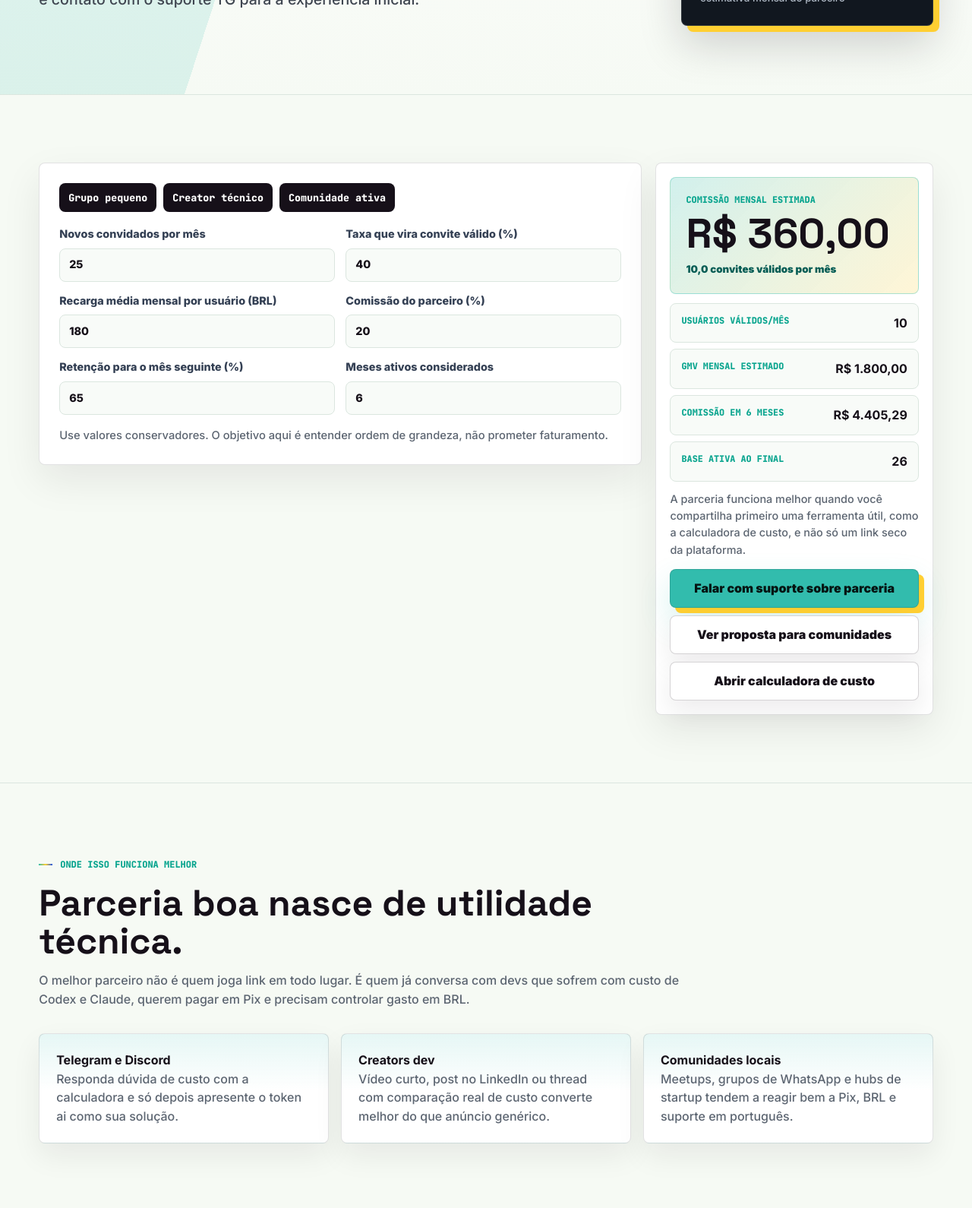
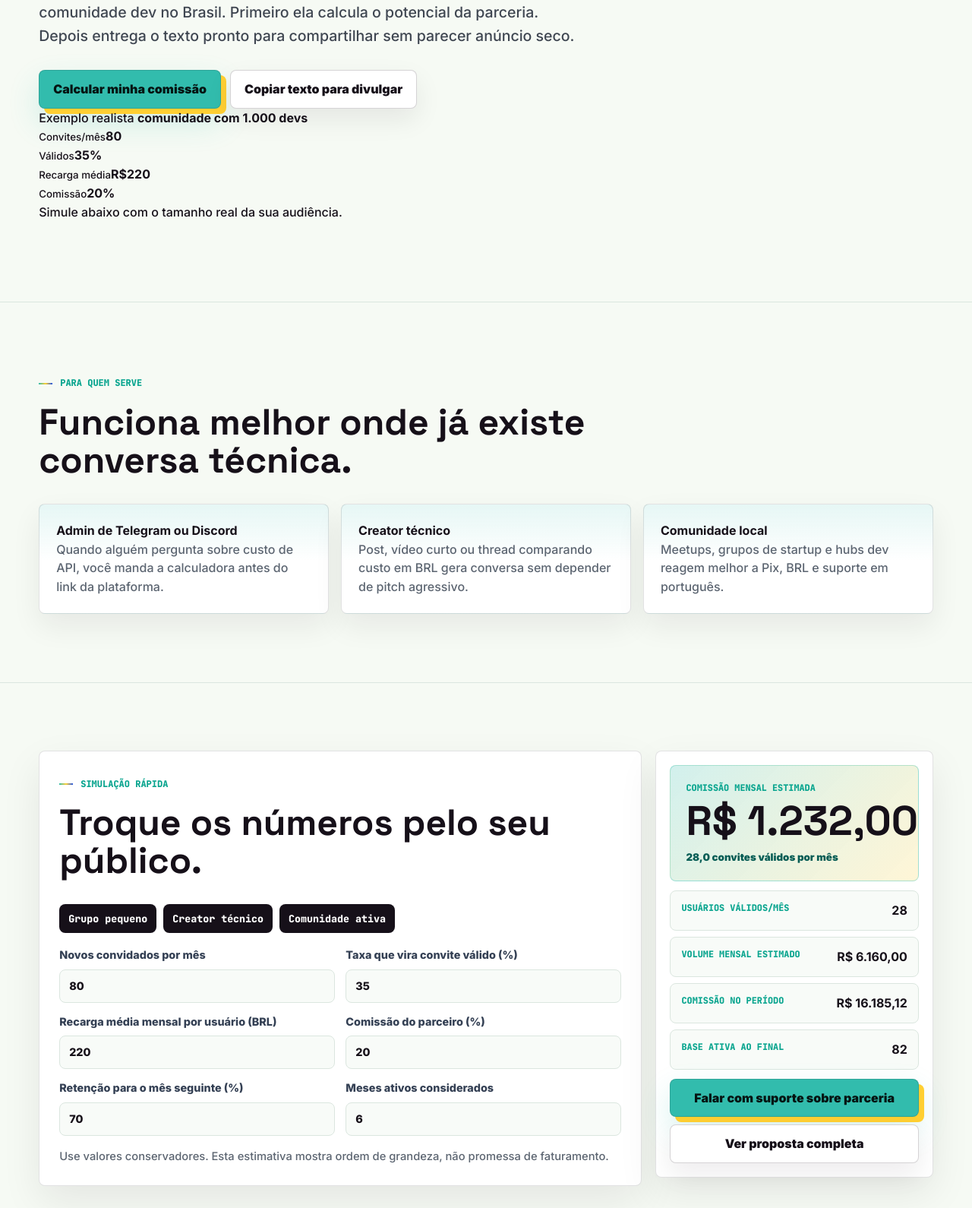
Before and after one commit to zk935217486-sys/api-ia-brasil-pix, a website: page docs/ferramentas/calculadora-comissao-parceria-token-ai.html in a window 1280 px wide. Shown: the part 571-2161 px from the top of the page at 76% size. Drawn offline with Linux system fonts and the light colour scheme.

Commit message:
Refine partner page for creator sharing

```diff
--- a/docs/ferramentas/calculadora-comissao-parceria-token-ai.html
+++ b/docs/ferramentas/calculadora-comissao-parceria-token-ai.html
@@ -66,26 +66,62 @@
       <a class="header-cta" href="https://api.8uie.com/home">R$5 via suporte</a>
     </header>
 
-    <main class="calculator-page">
-      <section class="calculator-hero">
-        <div>
+    <main class="calculator-page partner-page">
+      <section class="partner-hero">
+        <div class="partner-hero-copy">
           <p class="eyebrow">Ferramenta para parceiros</p>
-          <h1>Calcule quanto sua audiência pode render em comissão.</h1>
+          <h1>Mostre para sua comunidade quanto indicar Codex e Claude pode render.</h1>
           <p class="hero-text">
-            Se você tem grupo, canal, comunidade, newsletter ou audiência dev, esta página ajuda a estimar o potencial
-            da parceria do token ai. A comissão é de 20% sobre convites válidos que realmente entram no fluxo:
-            cadastro, tutorial e contato com o suporte TG para a experiência inicial.
+            Uma página feita para admin de Telegram, Discord, creator técnico e comunidade dev no Brasil. Primeiro ela
+            calcula o potencial da parceria. Depois entrega o texto pronto para compartilhar sem parecer anúncio seco.
           </p>
+          <div class="hero-actions">
+            <a class="button primary" href="#calculadora">Calcular minha comissão</a>
+            <a class="button secondary" href="#copiar">Copiar texto para divulgar</a>
+          </div>
         </div>
-        <div class="calculator-ledger" aria-label="Resumo da comissão estimada">
-          <span>COMISSÃO</span>
-          <strong id="heroCommission">R$ 0</strong>
-          <small>estimativa mensal do parceiro</small>
+
+        <aside class="creator-snapshot" aria-label="Exemplo de comissão para uma comunidade dev">
+          <span>Exemplo realista</span>
+          <strong>comunidade com 1.000 devs</strong>
+          <div class="snapshot-grid">
+            <div><small>Convites/mês</small><b>80</b></div>
+            <div><small>Válidos</small><b>35%</b></div>
+            <div><small>Recarga média</small><b>R$220</b></div>
+            <div><small>Comissão</small><b>20%</b></div>
+          </div>
+          <p>Simule abaixo com o tamanho real da sua audiência.</p>
+        </aside>
+      </section>
+
+      <section class="partner-fit">
+        <div class="section-heading">
+          <p class="eyebrow">Para quem serve</p>
+          <h2>Funciona melhor onde já existe conversa técnica.</h2>
+        </div>
+        <div class="partner-grid">
+          <article>
+            <strong>Admin de Telegram ou Discord</strong>
+            <p>Quando alguém pergunta sobre custo de API, você manda a calculadora antes do link da plataforma.</p>
+          </article>
+          <article>
+            <strong>Creator técnico</strong>
+            <p>Post, vídeo curto ou thread comparando custo em BRL gera conversa sem depender de pitch agressivo.</p>
+          </article>
+          <article>
+            <strong>Comunidade local</strong>
+            <p>Meetups, grupos de startup e hubs dev reagem melhor a Pix, BRL e suporte em português.</p>
+          </article>
         </div>
       </section>
 
-      <section class="calculator-shell" aria-label="Calculadora de comissão para parceiros">
-        <form class="calculator-form" id="partnerForm">
+      <section class="calculator-shell" id="calculadora" aria-label="Calculadora de comissão para parceiros">
+        <form class="calculator-form partner-form" id="partnerForm">
+          <div class="section-heading compact-heading">
+            <p class="eyebrow">Simulação rápida</p>
+            <h2>Troque os números pelo seu público.</h2>
+          </div>
+
           <div class="preset-row" aria-label="Perfis prontos">
             <button type="button" data-preset="grupo">Grupo pequeno</button>
             <button type="button" data-preset="creator">Creator técnico</button>
@@ -95,15 +131,15 @@
           <div class="field-grid">
             <label>
               Novos convidados por mês
-              <input id="invites" type="number" min="0" step="1" value="25" />
+              <input id="invites" type="number" min="0" step="1" value="80" />
             </label>
             <label>
               Taxa que vira convite válido (%)
-              <input id="validRate" type="number" min="0" max="100" step="1" value="40" />
+              <input id="validRate" type="number" min="0" max="100" step="1" value="35" />
             </label>
             <label>
               Recarga média mensal por usuário (BRL)
-              <input id="avgTopup" type="number" min="0" step="1" value="180" />
+              <input id="avgTopup" type="number" min="0" step="1" value="220" />
             </label>
             <label>
               Comissão do parceiro (%)
@@ -111,7 +147,7 @@
             </label>
             <label>
               Retenção para o mês seguinte (%)
-              <input id="retention" type="number" min="0" max="100" step="1" value="65" />
+              <input id="retention" type="number" min="0" max="100" step="1" value="70" />
             </label>
             <label>
               Meses ativos considerados
@@ -120,11 +156,11 @@
           </div>
 
           <p class="partner-note">
-            Use valores conservadores. O objetivo aqui é entender ordem de grandeza, não prometer faturamento.
+            Use valores conservadores. Esta estimativa mostra ordem de grandeza, não promessa de faturamento.
           </p>
         </form>
 
-        <aside class="calculator-results" aria-live="polite">
+        <aside class="calculator-results partner-results" aria-live="polite">
           <div class="result-primary">
             <span>Comissão mensal estimada</span>
             <strong id="commissionMonth">R$ 0,00</strong>
@@ -132,43 +168,72 @@
           </div>
           <div class="result-grid">
             <div><span>Usuários válidos/mês</span><strong id="validUsers">0</strong></div>
-            <div><span>GMV mensal estimado</span><strong id="gmvMonth">R$ 0,00</strong></div>
-            <div><span>Comissão em 6 meses</span><strong id="commissionPeriod">R$ 0,00</strong></div>
+            <div><span>Volume mensal estimado</span><strong id="gmvMonth">R$ 0,00</strong></div>
+            <div><span>Comissão no período</span><strong id="commissionPeriod">R$ 0,00</strong></div>
             <div><span>Base ativa ao final</span><strong id="activeBase">0</strong></div>
           </div>
-          <p id="partnerExplain">
-            A parceria funciona melhor quando você compartilha primeiro uma ferramenta útil, como a calculadora de custo,
-            e não só um link seco da plataforma.
-          </p>
           <div class="calculator-actions">
             <a class="button primary" href="https://api.8uie.com/home">Falar com suporte sobre parceria</a>
-            <a class="button secondary" href="../artigos/parceria-comunidades-dev-brasil.html">Ver proposta para comunidades</a>
-            <a class="button secondary" href="./calculadora-custo-codex-claude.html">Abrir calculadora de custo</a>
+            <a class="button secondary" href="../artigos/parceria-comunidades-dev-brasil.html">Ver proposta completa</a>
           </div>
         </aside>
       </section>
 
-      <section class="metrics">
+      <section class="partner-proof">
         <div class="section-heading">
-          <p class="eyebrow">Onde isso funciona melhor</p>
-          <h2>Parceria boa nasce de utilidade técnica.</h2>
+          <p class="eyebrow">Fluxo válido</p>
+          <h2>A indicação não é clique vazio.</h2>
           <p>
-            O melhor parceiro não é quem joga link em todo lugar. É quem já conversa com devs que sofrem com custo de
-            Codex e Claude, querem pagar em Pix e precisam controlar gasto em BRL.
+            Para proteger o parceiro e a plataforma, a indicação precisa virar uso real. O novo usuário cria conta,
+            segue o tutorial ou download necessário e chama o suporte TG para receber a experiência inicial.
           </p>
         </div>
-        <div class="partner-grid">
+        <div class="referral-steps">
+          <article><span>1</span><strong>Cadastro</strong><p>O novo dev entra no token ai e cria a conta.</p></article>
+          <article><span>2</span><strong>Configuração</strong><p>Ele segue o tutorial para testar Codex ou Claude no próprio fluxo.</p></article>
+          <article><span>20%</span><strong>Comissão</strong><p>Convites válidos geram 20% de comissão para quem indicou.</p></article>
+        </div>
+      </section>
+
+      <section class="copy-lab" id="copiar">
+        <div class="section-heading">
+          <p class="eyebrow">Pronto para divulgar</p>
+          <h2>Copie um texto e mande onde sua comunidade já conversa.</h2>
+        </div>
+        <div class="copy-grid">
           <article>
-            <strong>Telegram e Discord</strong>
-            <p>Responda dúvida de custo com a calculadora e só depois apresente o token ai como sua solução.</p>
+            <div class="copy-top">
+              <strong>LinkedIn</strong>
+              <button type="button" data-copy-target="linkedinCopy">Copiar</button>
+            </div>
+            <pre id="linkedinCopy">Se você fala com devs brasileiros sobre IA, a pergunta que mais destrava conversa não é "qual modelo é melhor?".
+
+É "quanto isso custa todo mês?".
+
+Montei duas calculadoras PT-BR:
+- custo Codex/Claude em BRL
+- comissão para parceiros
+
+No token ai, o foco é token Codex e Claude com menor custo, Pix, BRL e sem cartão internacional.
+
+Calculadora de comissão:
+https://zk935217486-sys.github.io/api-ia-brasil-pix/ferramentas/calculadora-comissao-parceria-token-ai.html
+
+#DevBR #ClaudeAPI #Codex #Pix #Brasil #APIs</pre>
           </article>
+
           <article>
-            <strong>Creators dev</strong>
-            <p>Vídeo curto, post no LinkedIn ou thread com comparação real de custo converte melhor do que anúncio genérico.</p>
-          </article>
-          <article>
-            <strong>Comunidades locais</strong>
-            <p>Meetups, grupos de WhatsApp e hubs de startup tendem a reagir bem a Pix, BRL e suporte em português.</p>
+            <div class="copy-top">
+              <strong>Telegram/Discord</strong>
+              <button type="button" data-copy-target="groupCopy">Copiar</button>
+            </div>
+            <pre id="groupCopy">Para quem tem comunidade dev e quer medir se parceria vale a pena:
+
+fiz uma calculadora simples para estimar convites válidos, recarga média e comissão de 20%.
+
+https://zk935217486-sys.github.io/api-ia-brasil-pix/ferramentas/calculadora-comissao-parceria-token-ai.html
+
+Funciona melhor quando você compartilha junto com a calculadora de custo de Codex/Claude em BRL.</pre>
           </article>
         </div>
       </section>
@@ -221,8 +286,8 @@
         const retention = partnerNumber('retention') / 100;
         const months = Math.max(1, Math.round(partnerNumber('months')));
         const validUsersMonth = invites * validRate;
-        const gmvMonth = validUsersMonth * avgTopup;
-        const commissionMonth = gmvMonth * commissionRate;
+        const volumeMonth = validUsersMonth * avgTopup;
+        const commissionMonth = volumeMonth * commissionRate;
 
         let activeBase = 0;
         let commissionPeriod = 0;
@@ -231,11 +296,10 @@
           commissionPeriod += activeBase * avgTopup * commissionRate;
         }
 
-        document.getElementById('heroCommission').textContent = brl.format(commissionMonth);
         document.getElementById('commissionMonth').textContent = brl.format(commissionMonth);
         document.getElementById('validUsers').textContent = integer.format(Number(validUsersMonth.toFixed(1)));
         document.getElementById('validUsersText').textContent = `${validUsersMonth.toFixed(1).replace('.', ',')} convites válidos por mês`;
-        document.getElementById('gmvMonth').textContent = brl.format(gmvMonth);
+        document.getElementById('gmvMonth').textContent = brl.format(volumeMonth);
         document.getElementById('commissionPeriod').textContent = brl.format(commissionPeriod);
         document.getElementById('activeBase').textContent = integer.format(Math.round(activeBase));
       }
@@ -248,6 +312,18 @@
           calculatePartner();
         });
       });
+      document.querySelectorAll('[data-copy-target]').forEach((button) => {
+        button.addEventListener('click', async () => {
+          const target = document.getElementById(button.dataset.copyTarget);
+          try {
+            await navigator.clipboard.writeText(target.textContent.trim());
+            button.textContent = 'Copiado';
+            window.setTimeout(() => { button.textContent = 'Copiar'; }, 1600);
+          } catch (error) {
+            button.textContent = 'Selecione o texto';
+          }
+        });
+      });
       calculatePartner();
     </script>
   </body>
```
